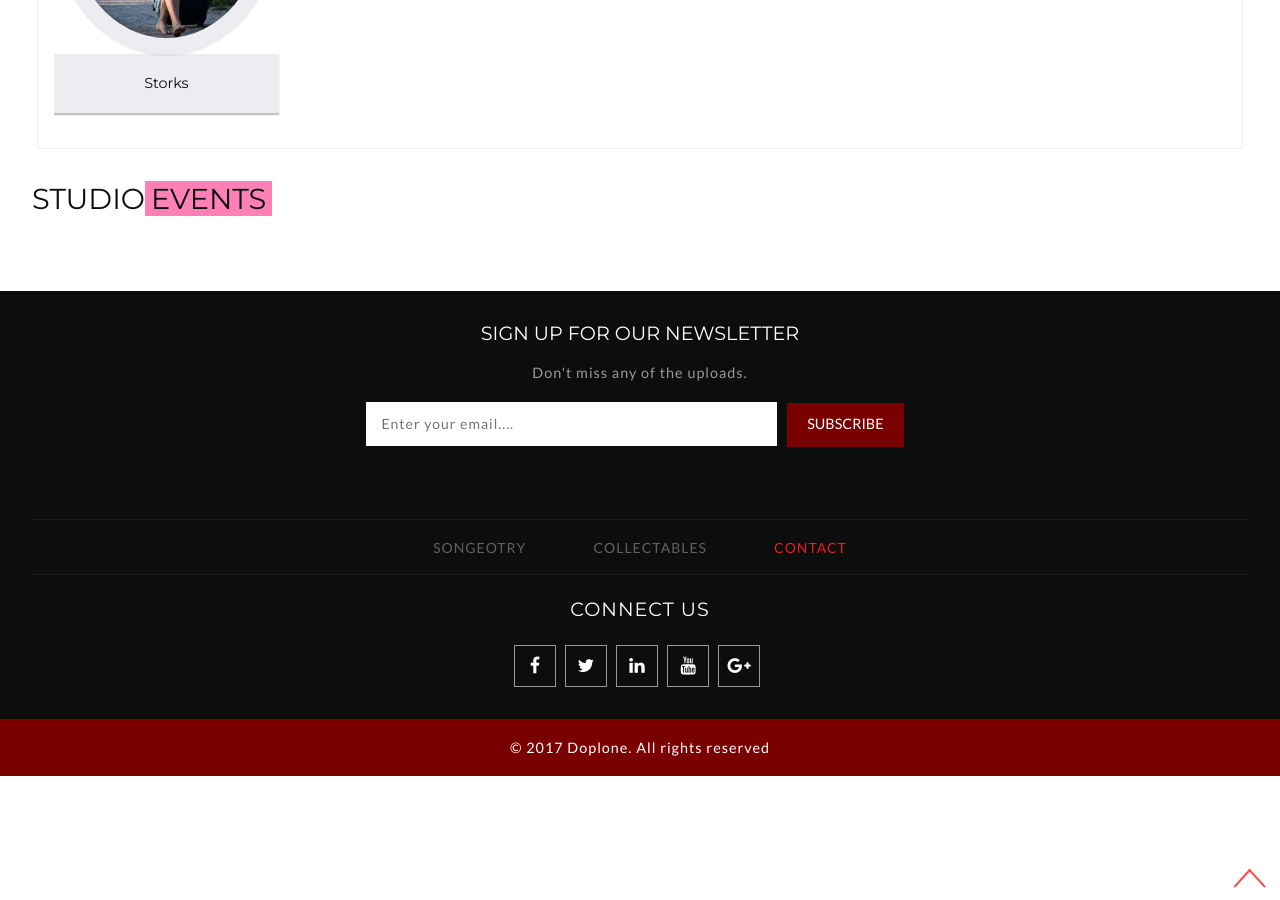
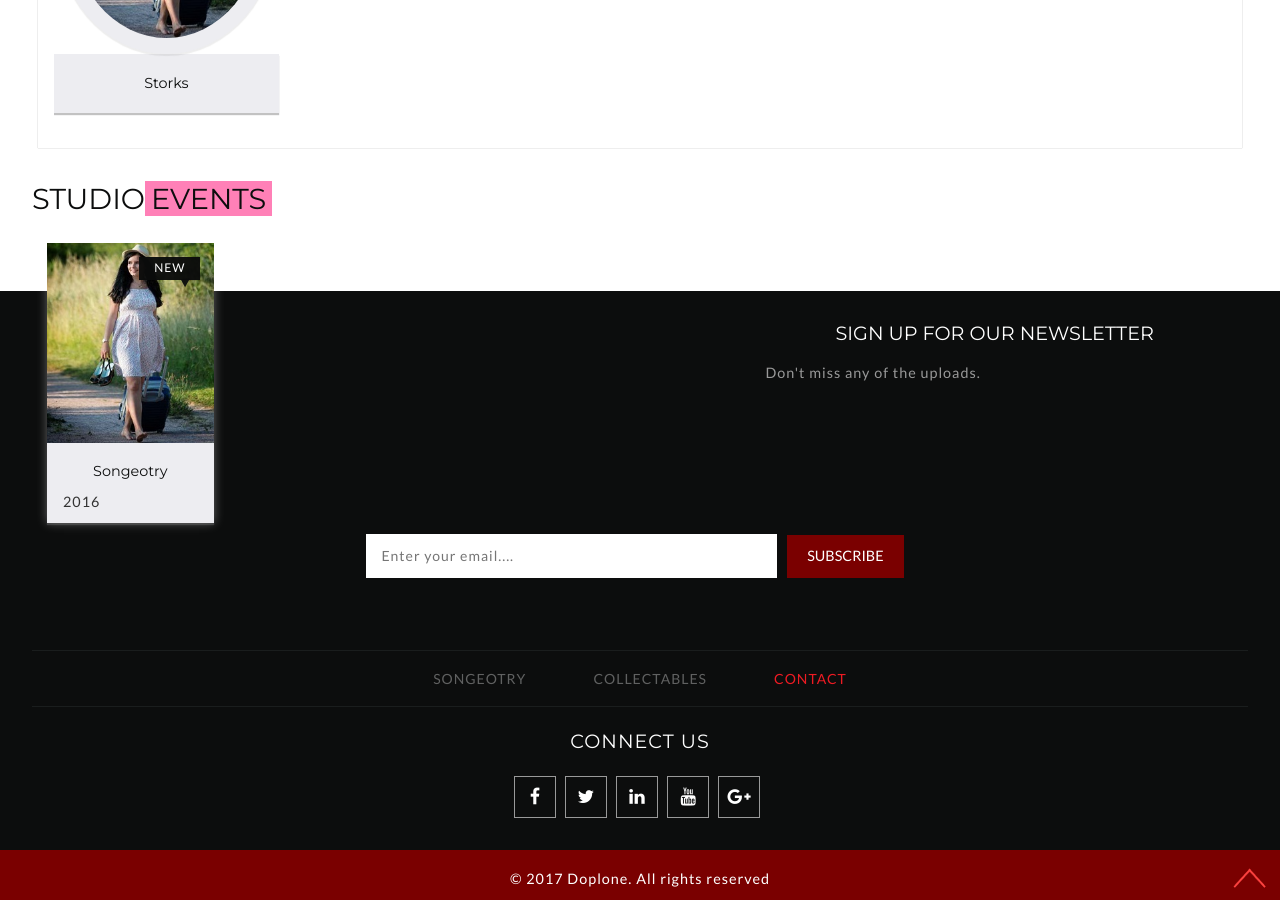
Before and after one commit to dhanyacm/Doplone, a Jekyll site: the page built from index.html, in a window 1280 px wide and 900 px high, scrolled down 1896 px. Built offline with Jekyll 4.4.1, drawn with Linux system fonts in a browser that asks for light colours; comment, search, counter and statistics services are not loaded; before the commit the page ends 2672 px from its top, so only the background shows below that.

Commit message:
Update index.html

```diff
--- a/index.html
+++ b/index.html
@@ -195,6 +195,34 @@ frontpage: true
 	<!--/Studio-events-->
 	<h3 class="agile_w3_title">Studio<span>Events</span> </h3>
 
+	<div class="top_movies">
+		<div class="tab_movies_agileinfo">
+
+			<div class="col-md-7 wthree_agile-movies_list second-top">
+				<div class="w3l-movie-gride-agile">
+					<a href="single.html" class="hvr-sweep-to-bottom"><img src="images/m1.jpg" title="Doplone" class="img-responsive" alt=" " />
+						<div class="w3l-action-icon"><i class="fa fa-play-circle-o" aria-hidden="true"></i></div>
+					</a>
+					<div class="mid-1 agileits_w3layouts_mid_1_home">
+						<div class="w3l-movie-text">
+							<h6><a href="single.html">Songeotry</a></h6>
+						</div>
+						<div class="mid-2 agile_mid_2_home">
+							<p>2016</p>
+							<div class="clearfix"></div>
+						</div>
+					</div>
+					<div class="ribben one">
+						<p>NEW</p>
+					</div>
+				</div>
+			</div>
+
+
+		 <div class="cleafix"></div>
+		</div>
+	</div>
+	<!--//Studio-events-->
   </div>
 </div>
 
```
